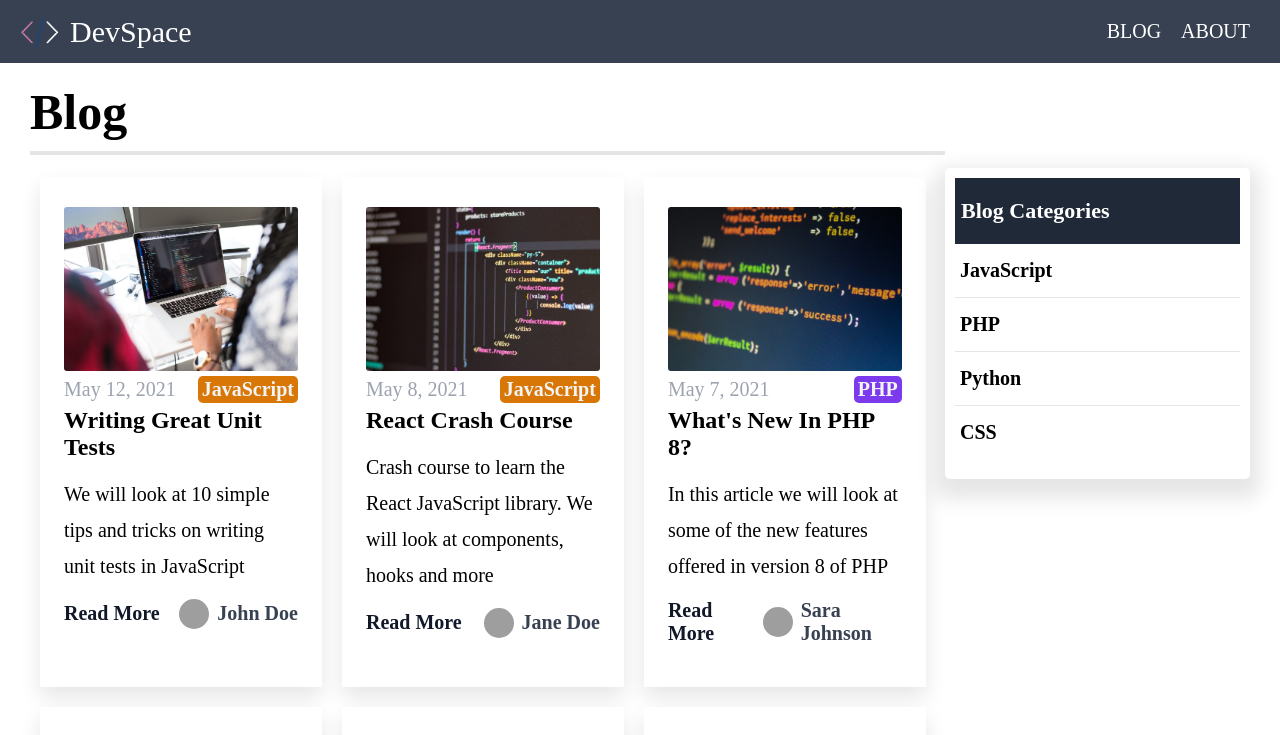
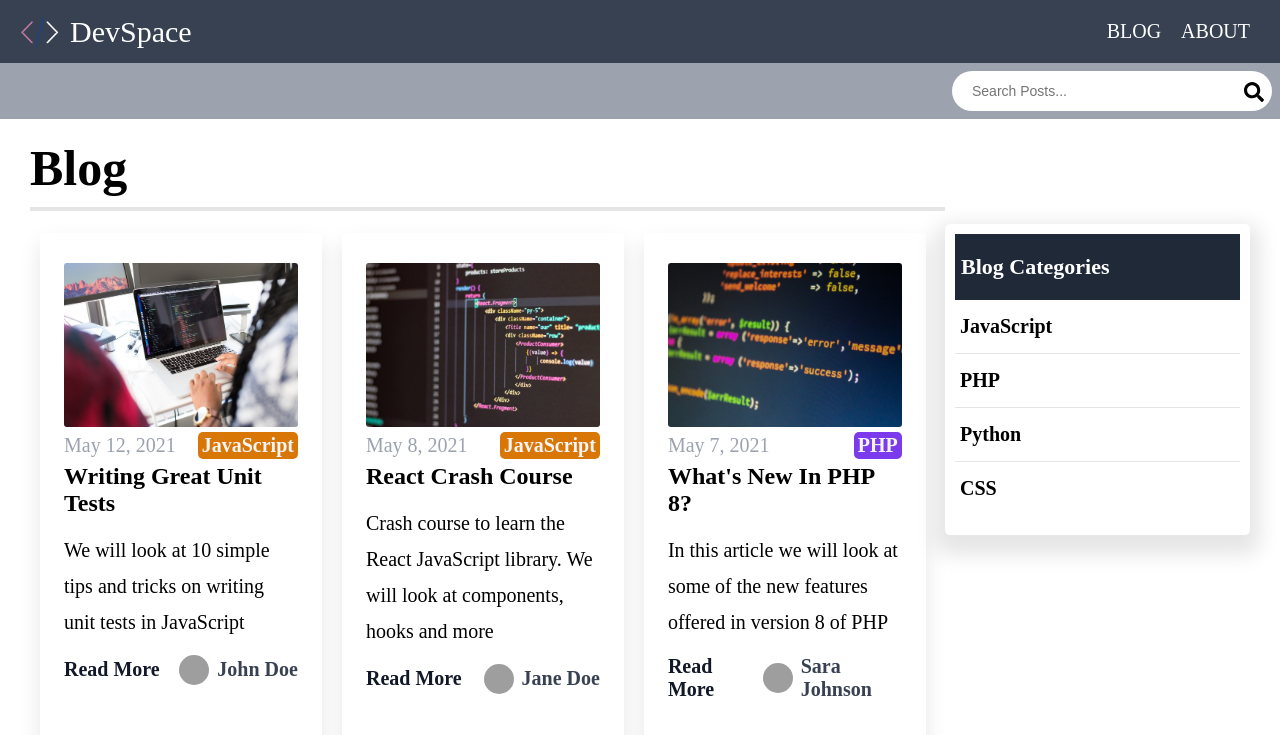
Before and after one commit to ahmetsuhan/DevSpace-next.Js, a Next.js app in the folder dev-space/: page /blog/page/1 in a window 1280 px wide. Shown: the top 735 px of the page. Built offline with nearby package versions, Linux system fonts and the light colour scheme; grey boxes are pictures that could not be loaded.

Commit message:
add searchbar component

```diff
--- a/dev-space/components/Layout.js
+++ b/dev-space/components/Layout.js
@@ -1,6 +1,7 @@
 import React from "react";
 import Head from "next/head";
 import Header from "./Header";
+import Searchbar from "@/components/Searchbar";
 
 const Layout = ({ title, keywords, description, children }) => {
   return (
@@ -12,6 +13,7 @@ const Layout = ({ title, keywords, description, children }) => {
         <meta name="description" content={description} />
       </Head>
       <Header />
+      <Searchbar />
       <main className="container ">{children}</main>
     </div>
   );
--- /dev/null
+++ b/dev-space/components/Searchbar.js
@@ -0,0 +1,29 @@
+import React, { useState } from "react";
+import { FaSearch } from "react-icons/fa";
+const Searchbar = () => {
+  const [searchTerm, setSearchTerm] = useState("");
+  const [searchResults, setSearchResults] = useState([]);
+
+  return (
+    <div className="searchbar">
+      <div className="searchbar-container">
+        <div className="searchbar-container-inner">
+          <form>
+            <input
+              type="search"
+              name="search"
+              id="search"
+              value={searchTerm}
+              onChange={(e) => setSearchTerm(e.target.value)}
+              placeholder="Search Posts..."
+            />
+
+            <FaSearch className="icon" />
+          </form>
+        </div>
+      </div>
+    </div>
+  );
+};
+
+export default React.memo(Searchbar);
--- a/dev-space/package.json
+++ b/dev-space/package.json
@@ -13,6 +13,7 @@
     "next": "10.2.3",
     "react": "17.0.2",
     "react-dom": "17.0.2",
+    "react-icons": "^4.2.0",
     "sass": "^1.34.0"
   }
 }
--- /dev/null
+++ b/dev-space/styles/components/Searchbar.style.scss
@@ -0,0 +1,52 @@
+.searchbar {
+  background-color: $bg-gray-600;
+  padding: 0.8rem;
+
+  &-container {
+    margin: 0 auto;
+    display: flex;
+    align-items: center;
+    justify-content: center;
+
+    @media screen and (min-width: 768px) {
+      & {
+        justify-content: flex-end;
+      }
+    }
+
+    &-inner {
+      position: relative;
+      color: $color-gray-600;
+      width: 32rem;
+
+      form {
+        input[type="search"] {
+          background-color: $color-white;
+          height: 2.5rem;
+          padding: 2rem 2rem;
+          border: none;
+          border-radius: 2rem;
+          font-size: 1.4rem;
+          line-height: 2rem;
+          width: 32rem;
+
+          &:focus {
+            outline: none;
+          }
+        }
+
+        .icon {
+          position: absolute;
+          top: 50%;
+          right: 0;
+          transform: translateY(-75%);
+          color: $color-black;
+          margin-top: 0.6rem;
+          margin-right: 0.8rem;
+          cursor: pointer;
+          font-size: 2rem;
+        }
+      }
+    }
+  }
+}
--- a/dev-space/styles/components/components.style.scss
+++ b/dev-space/styles/components/components.style.scss
@@ -3,3 +3,4 @@
 @import "./Post.style.scss";
 @import "./Pagination.style.scss";
 @import "./CategoryList.style.scss";
+@import "./Searchbar.style.scss";
```
Also changed, not shown: 1 other file (tests, documents, lock files or other folders).
